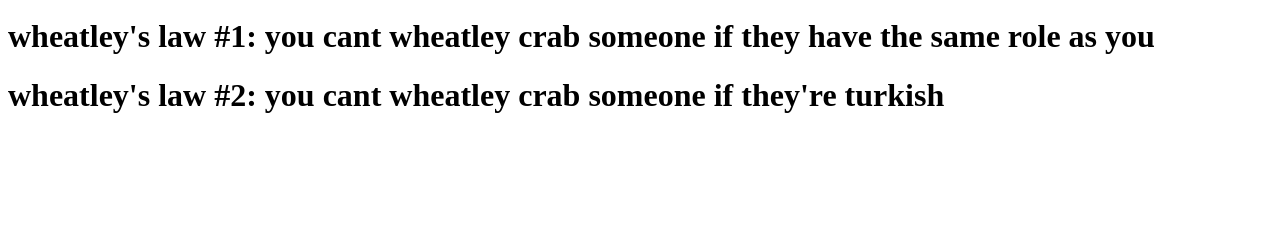
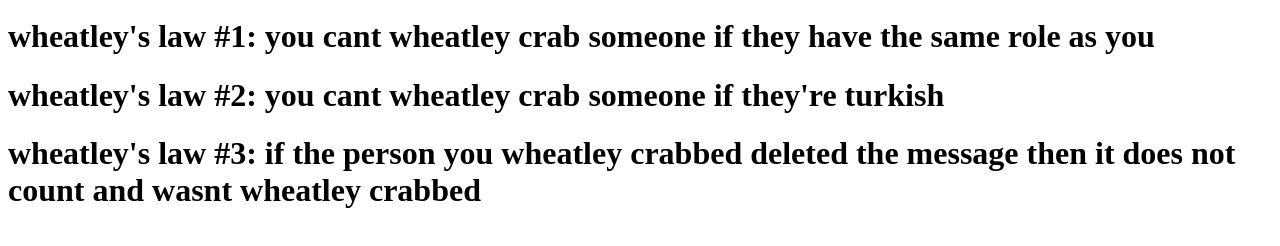
Before and after one commit to yawnxdd/wheatleylaw, a plain HTML site: page index.html in a window 1280 px wide. Shown: the part 48-294 px from the top of the page. Drawn offline with Linux system fonts and the light colour scheme.

Commit message:
Update index.html

```diff
--- a/index.html
+++ b/index.html
@@ -1,3 +1,4 @@
 <h1>Wheatley's law book (BETA)</h1>
 <h1>wheatley's law #1: you cant wheatley crab someone if they have the same role as you</h1>
 <h1>wheatley's law #2: you cant wheatley crab someone if they're turkish</h1>
+<h1>wheatley's law #3: if the person you wheatley crabbed deleted the message then it does not count and wasnt wheatley crabbed</h1>
```
